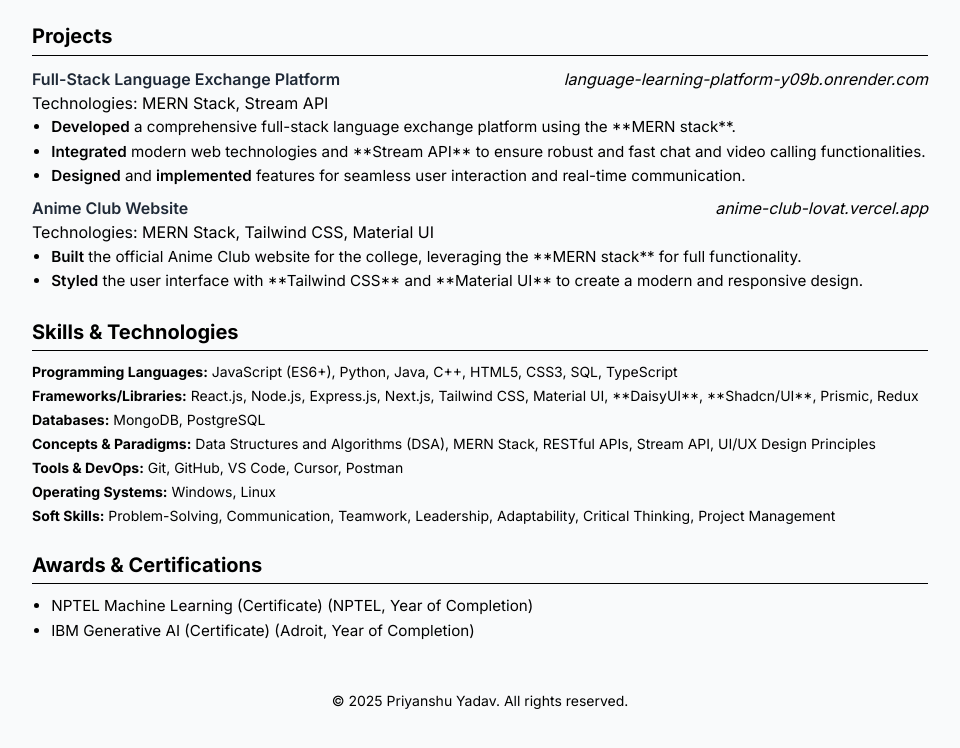
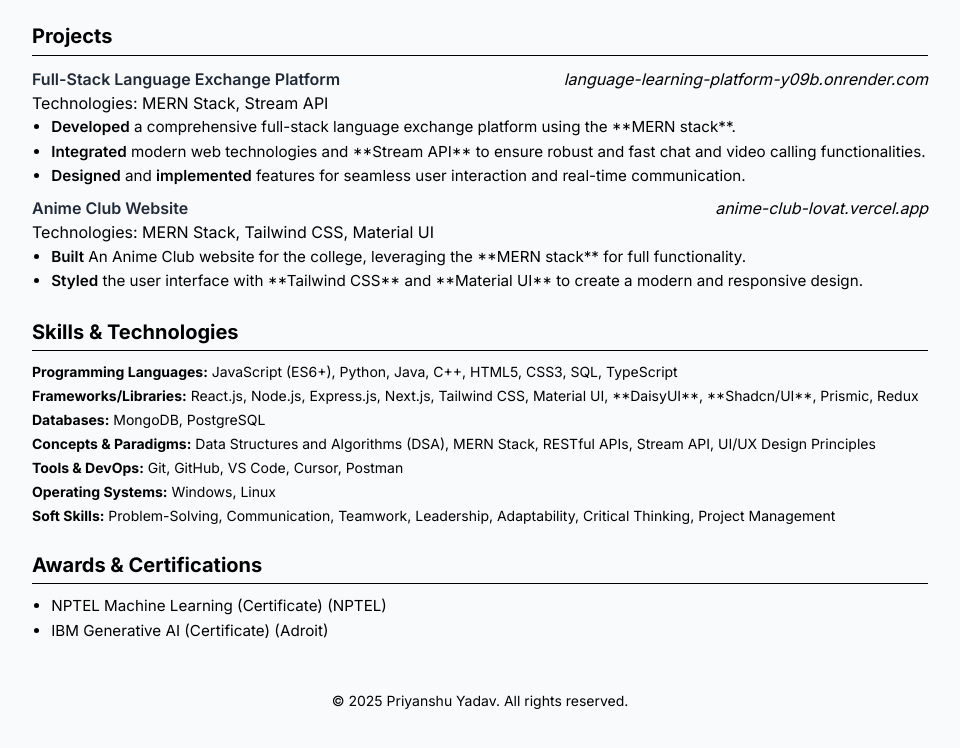
Before and after one commit to Priyanshu123a19/My-Resume, a plain HTML site: page index.html in a window 1280 px wide. Shown: the part 1103-1851 px from the top of the page, without its empty margins (160-1120 px from the left). Drawn offline with nearby package versions, Linux system fonts and the light colour scheme.

Commit message:
Update index.html

```diff
--- a/index.html
+++ b/index.html
@@ -310,7 +310,7 @@
                         </div>
                     </div>
                     <ul class="highlights text-gray-700">
-                        <li><strong>Built</strong> the official Anime Club website for the college, leveraging the **MERN stack** for full functionality.</li>
+                        <li><strong>Built</strong> An Anime Club website for the college, leveraging the **MERN stack** for full functionality.</li>
                         <li><strong>Styled</strong> the user interface with **Tailwind CSS** and **Material UI** to create a modern and responsive design.</li>
                     </ul>
                 </div>
@@ -334,8 +334,8 @@
             <section>
                 <h2 class="section-title-line text-indigo-700-light-mode">Awards & Certifications</h2>
                 <ul class="highlights text-gray-700">
-                    <li>NPTEL Machine Learning (<a href="https://drive.google.com/file/d/1_8sTv9eubHfZfu7OYyJjqvI3Y4fZ7kvY/view?usp=sharing" target="_blank" class="hover:underline">Certificate</a>) (NPTEL, Year of Completion)</li>
-                    <li>IBM Generative AI (<a href="https://drive.google.com/file/d/1lWVCKkQnzCj7C7WkfAVJjAUUf_H-5ENx/view?usp=sharing" target="_blank" class="hover:underline">Certificate</a>) (Adroit, Year of Completion)</li>
+                    <li>NPTEL Machine Learning (<a href="https://drive.google.com/file/d/1_8sTv9eubHfZfu7OYyJjqvI3Y4fZ7kvY/view?usp=sharing" target="_blank" class="hover:underline">Certificate</a>) (NPTEL)</li>
+                    <li>IBM Generative AI (<a href="https://drive.google.com/file/d/1lWVCKkQnzCj7C7WkfAVJjAUUf_H-5ENx/view?usp=sharing" target="_blank" class="hover:underline">Certificate</a>) (Adroit)</li>
                 </ul>
             </section>
         </main>
```
